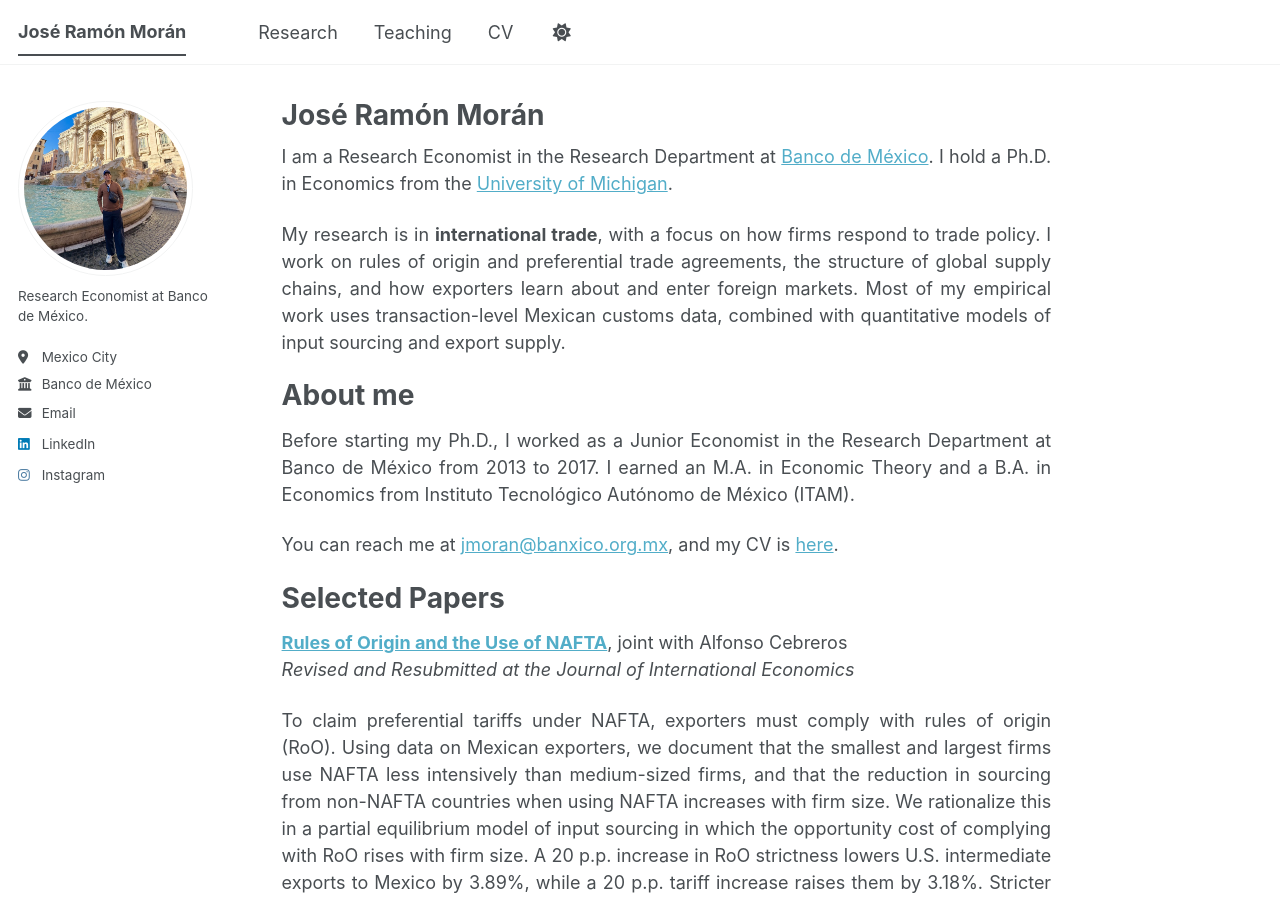
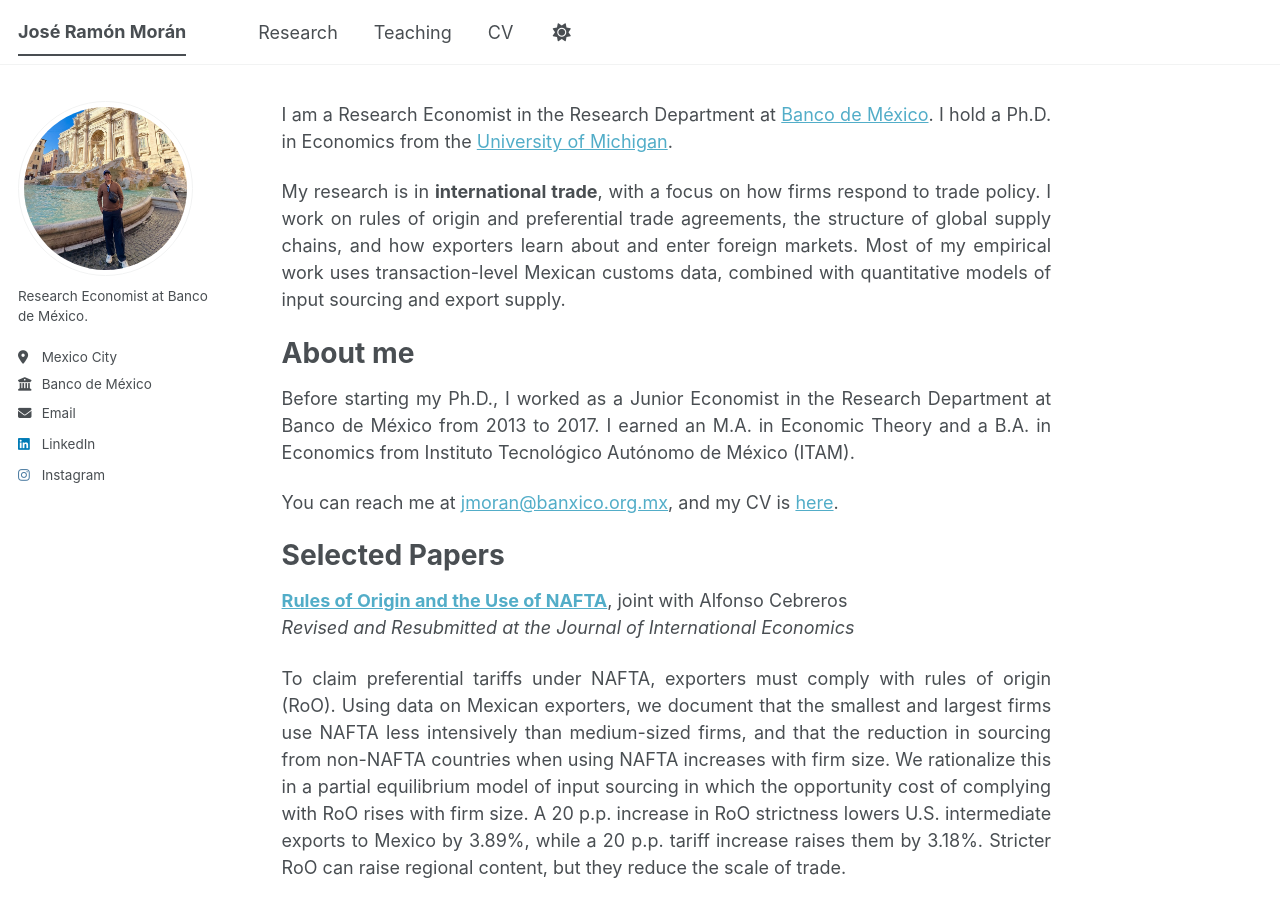
Before and after one commit to joseramonmoran/joseramonmoran.github.io, a Jekyll site: the page built from _pages/about.md, in a window 1280 px wide and 900 px high. Built offline with Jekyll 4.4.1, drawn with Linux system fonts in a browser that asks for light colours; a style sheet for code colours, icons or effects is not loaded.

Commit message:
Update about.md

```diff
--- a/_pages/about.md
+++ b/_pages/about.md
@@ -1,6 +1,5 @@
 ---
 permalink: /
-title: "José Ramón Morán"
 excerpt: "Research Economist at Banco de México."
 author_profile: true
 redirect_from:
```
